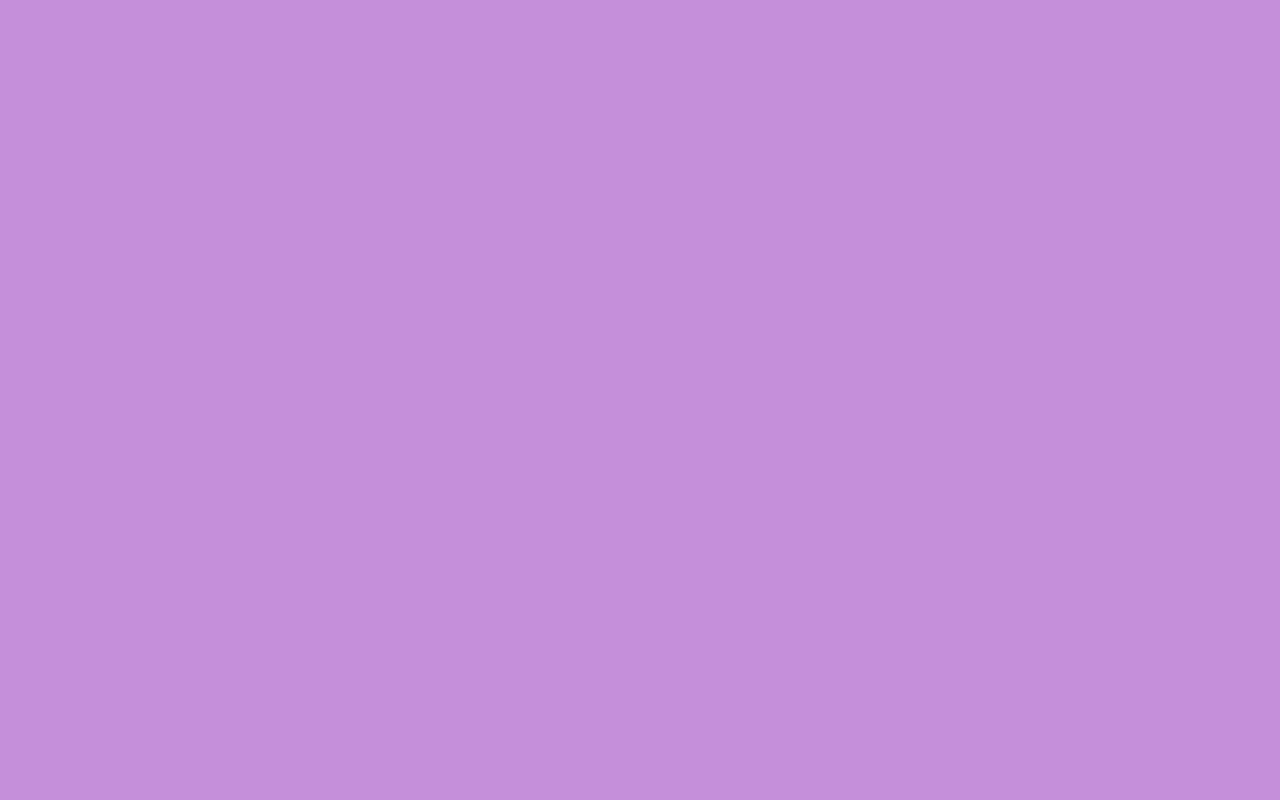
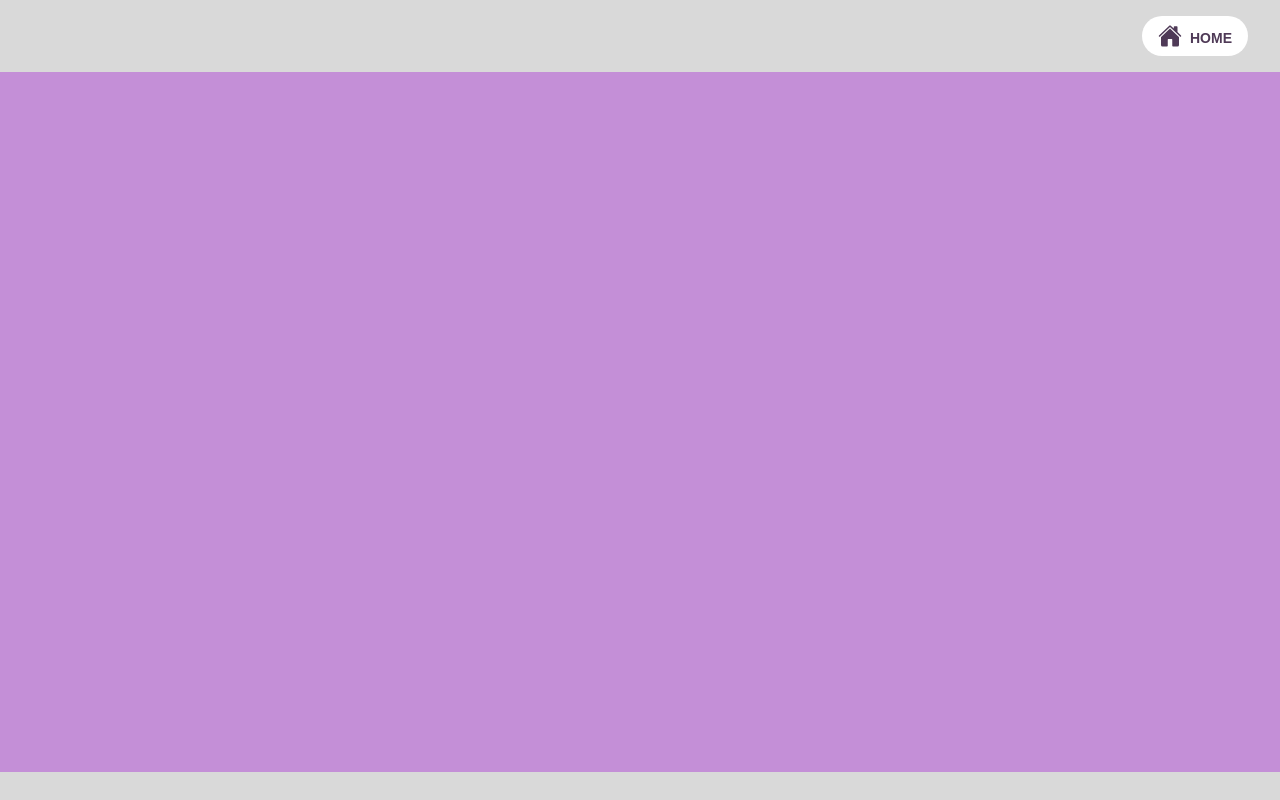
Before and after one commit to tamago-kake-gohan/tosho-kanri-ghost-client, a Next.js app: page / in a window 1280 px wide. Built offline with nearby package versions, Linux system fonts and the light colour scheme.

Commit message:
feature: add layout {Header, Footer}

```diff
--- a/src/app/layout.tsx
+++ b/src/app/layout.tsx
@@ -2,6 +2,8 @@
 
 import type { Metadata } from "next";
 import { Inter } from "next/font/google";
+import Header from "@/components/Header/Header";
+import Footer from "@/components/Footer/Footer";
 
 const inter = Inter({ subsets: ["latin"] });
 
@@ -17,7 +19,11 @@
 }) {
   return (
     <html lang="en">
-      <body className={inter.className}>{children}</body>
+      <body className={inter.className}>
+        <Header />
+        {children}
+        <Footer />
+      </body>
     </html>
   );
 }
```
